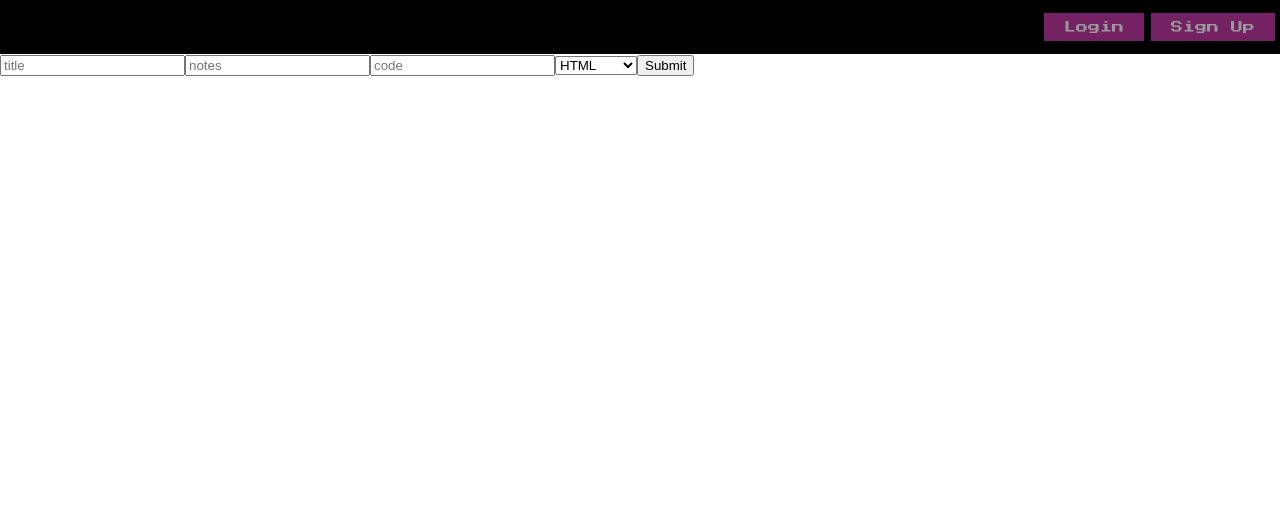
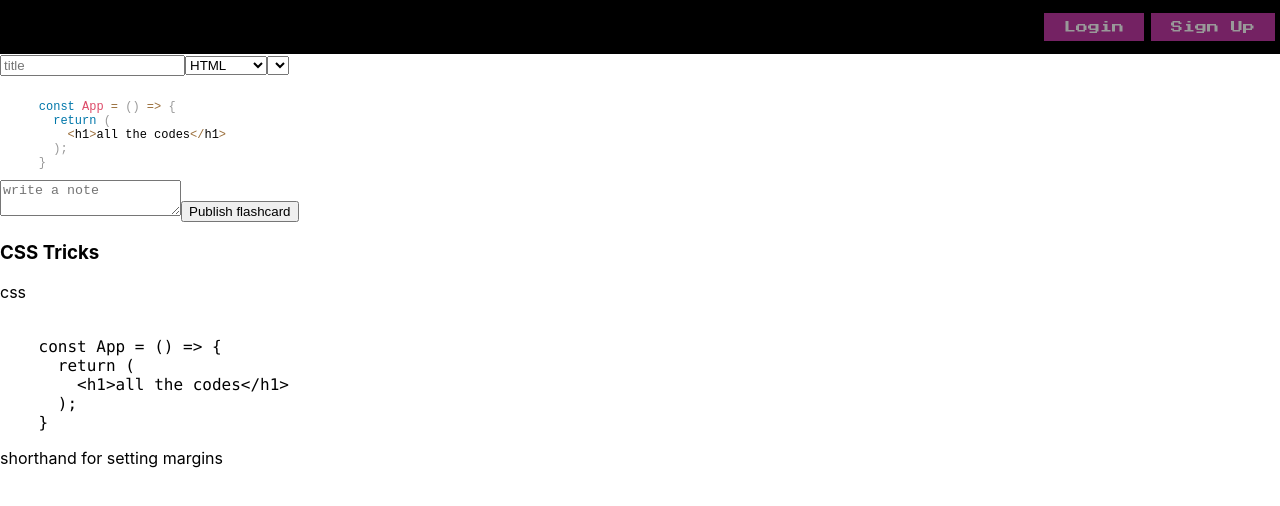
Before and after one commit to f-ansari/code_stack, a React (Create React App) app in the folder client/: page /flashcard in a window 1280 px wide. Shown: the top 506 px of the page. Built offline with nearby package versions, Linux system fonts and the light colour scheme.

Commit message:
built out CreateFlashcard component

```diff
--- a/client/src/components/CreateFlashcard.jsx
+++ b/client/src/components/CreateFlashcard.jsx
@@ -1,30 +1,165 @@
+import React, { useReducer } from 'react'
+import Editor from 'react-simple-code-editor'
+import { highlight, languages } from 'prismjs/components/prism-core'
+import 'prismjs/components/prism-clike'
+import 'prismjs/components/prism-javascript'
+import 'prismjs/themes/prism.css'
+import {
+  SET_CODEBLOCK,
+  SET_FLASHCARD_PREFS,
+  SET_FLASHCARD_PUBLISHED
+} from '../store/types'
+import { BASE_URL } from '../globals'
 import axios from 'axios'
-import React, { useState } from 'react'
-import { BASE_URL } from '../globals'
+
+const iState = {
+  flashcard: {
+    title: `CSS Tricks`,
+    notes: `shorthand for setting margins`,
+    codeBlock: `
+    const App = () => {
+      return (
+        <h1>all the codes</h1>
+      );
+    }`,
+    deckId: `1`,
+    language: `css`
+  },
+  flashcardPublished: false
+}
+const reducer = (state, action) => {
+  switch (action.type) {
+    case SET_CODEBLOCK:
+      return { ...state, flashcard: { ...state, codeBlock: action.payload } }
+    case SET_FLASHCARD_PREFS:
+      return {
+        ...state,
+        flashcard: {
+          ...state.flashcard,
+          [action.payload.name]: action.payload.value
+        }
+      }
+    case SET_FLASHCARD_PUBLISHED:
+      return { ...state, flashcardPublished: action.payload }
+    default:
+      return state
+  }
+}
 
 const CreateFlashcard = (props) => {
+  const [state, dispatch] = useReducer(reducer, iState)
 
-  const {selectedDeck} = props
-
-  const createFlashcard = async () => {
-    await axios.create(`${BASE_URL}/flashcards/${selectedDeck.id}`, {})
+  const handleFlashcardSubmit = async (e) => {
+    e.preventDefault()
+    try {
+      const res = await axios.post(
+        `${BASE_URL}/flashcards/${props.selectedDeck.id}`,
+        state.flashcard
+      )
+      console.log(res)
+      if (res) {
+        dispatch({ type: SET_FLASHCARD_PUBLISHED, payload: true })
+      } else console.log(res)
+    } catch (err) {
+      console.log(err)
+    }
   }
 
-  return (
+  const setCodeBlock = (e) => {
+    console.log(e)
+    dispatch({ type: SET_CODEBLOCK, payload: e })
+  }
+
+  const handleFieldsChange = (e) => {
+    e.preventDefault()
+    console.log('input entered!', e.target.name)
+    dispatch({
+      type: SET_FLASHCARD_PREFS,
+      payload: { name: e.target.name, value: e.target.value }
+    })
+  }
+
+  return !state.flashcardPublished ? (
     <div>
-      <form onSubmit={createFlashcard}>
-        <input type='text' placeholder='title'/>
-        <input type='text' placeholder='notes'/>
-        <input type='text' placeholder='code'/>
-        <select>
+      <form>
+        <input
+          name="title"
+          type="text"
+          value={state.title}
+          onChange={(event) => handleFieldsChange(event)}
+          placeholder="title"
+        />
+        <select onChange={(event) => handleFieldsChange(event)}>
           <option>HTML</option>
           <option>Javascript</option>
           <option>CSS</option>
         </select>
-        <input type='submit' value='Submit'/>
+        <select>
+          {/* {props.decksByHandle.map((deck, idx) => (
+            <option key={idx}>{deck.title}</option>
+          ))} */}
+        </select>
+        <Editor
+          value={state.flashcard.codeBlock}
+          onValueChange={(code) => setCodeBlock(code)}
+          onSubmit={(e) => handleFlashcardSubmit(e)}
+          highlight={(code) => highlight(code, languages.js)}
+          padding={10}
+          style={{
+            fontFamily: '"Fira code", "Fira Mono", monospace',
+            fontSize: 12
+          }}
+        />
+        <textarea
+          name="notes"
+          type="text"
+          value={state.notes}
+          onChange={(event) => handleFieldsChange(event)}
+          placeholder="write a note"
+        />
+        <button>Publish flashcard</button>
       </form>
+      <div>
+        <h3>{state.flashcard.title}</h3>
+        <p>{state.flashcard.language}</p>
+        <pre>
+          <code>{state.flashcard.codeBlock}</code>
+        </pre>
+        <p>{state.flashcard.notes}</p>
       </div>
+    </div>
+  ) : (
+    <h2>
+      Your flashcard has been published to the
+      {/* {props.selectedDeck.title}*/} ___ deck.
+    </h2>
   )
 }
+export default CreateFlashcard
 
-export default CreateFlashcard
+// const CreateFlashcard = (props) => {
+
+//   const {selectedDeck} = props
+
+//   const createFlashcard = async () => {
+//     await axios.create(`${BASE_URL}/flashcards/${selectedDeck.id}`, {})
+//   }
+
+//   return (
+//     <div>
+//       <form onSubmit={createFlashcard}>
+//         <input type='text' placeholder='title'/>
+//         <input type='text' placeholder='notes'/>
+//         <input type='text' placeholder='code'/>
+//         <select>
+//           <option>HTML</option>
+//           <option>Javascript</option>
+//           <option>CSS</option>
+//         </select>
+//         <input type='submit' value='Submit'/>
+//       </form>
+//       </div>
+//   )
+// }
+
+// export default CreateFlashcard
```
